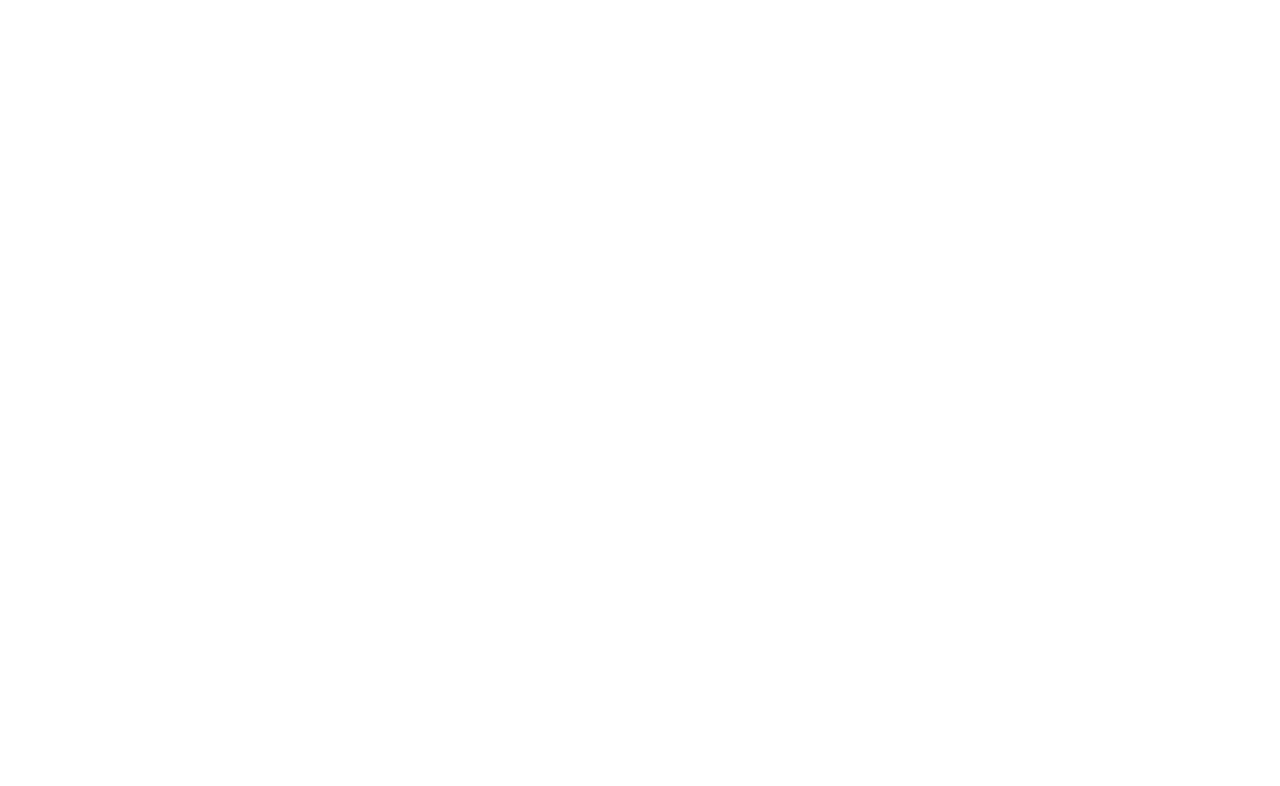
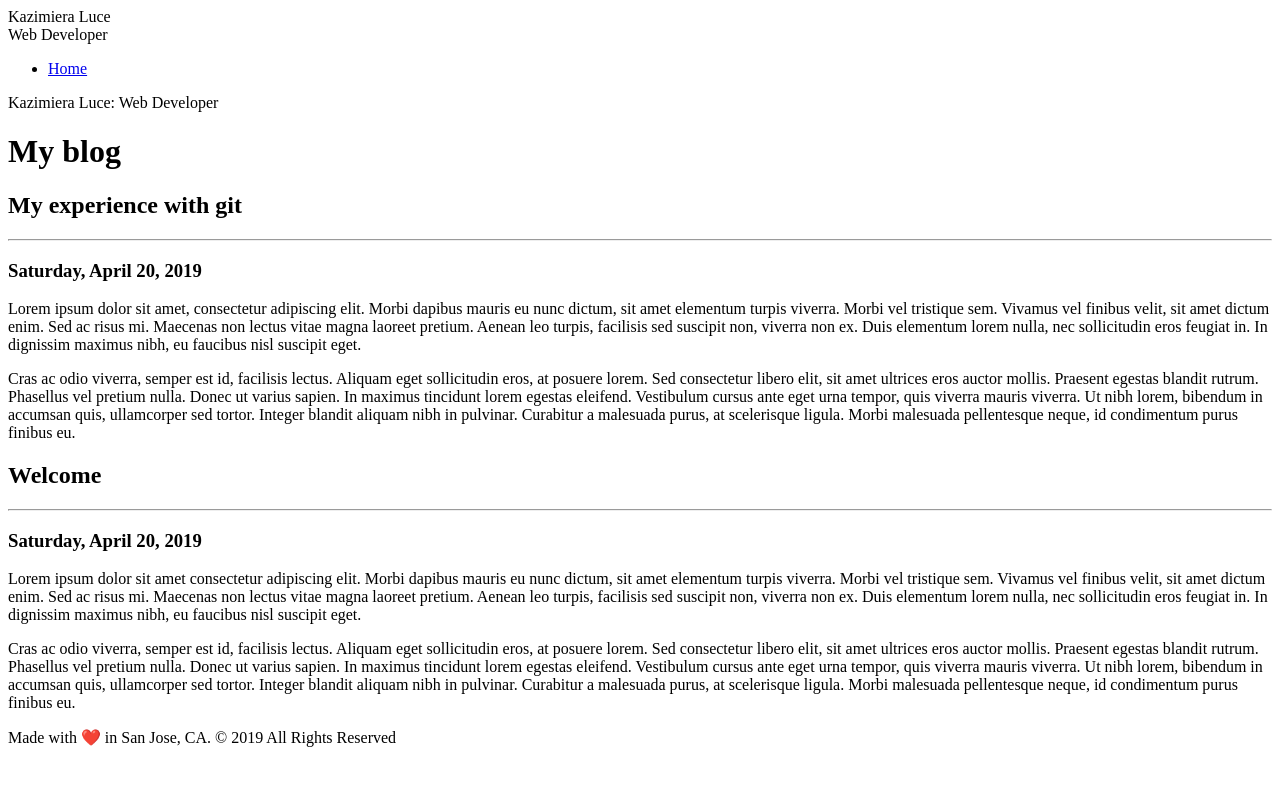
Before and after one commit to KazimieraLuce/personal-blog, a plain HTML site: page index.html in a window 1280 px wide. Drawn offline with Linux system fonts and the light colour scheme.

Commit message:
Add required HTML elements to the blog page skeleton.

```diff
--- a/index.html
+++ b/index.html
@@ -7,6 +7,74 @@
   <title>Kazimiera Luce - Web Developer</title>
 </head>
 <body>
+  <div class="parent">
+    <div class="wrapper">
+      <nav>
+        <div class="inner-wrap">
+          <div class="site-header">Kazimiera Luce</div>
+          <div class="site-subheader">Web Developer</div>
+          <ul class="site-navigation">
+            <li><a href="index.html">Home</a></li>
+          </ul>
+        </div>
+      </nav>
 
+      <main>
+        <div class="menu">
+          <div class="menu-icon" id="sidebarCollapse">
+            <span class="mobile-header">Kazimiera Luce: Web Developer</span>
+          </div>
+        </div>
+
+      <h1>My blog</h1>
+      <article>
+        <h2>My experience with git</h2>
+        <hr/>
+        <h3>Saturday, April 20, 2019</h3>
+        <p>
+           Lorem ipsum dolor sit amet, consectetur adipiscing elit. Morbi dapibus mauris eu nunc
+           dictum, sit amet elementum turpis viverra. Morbi vel tristique sem. Vivamus vel finibus velit, sit amet
+           dictum enim. Sed ac risus mi. Maecenas non lectus vitae magna laoreet pretium. Aenean leo turpis, facilisis
+           sed suscipit non, viverra non ex. Duis elementum lorem nulla, nec sollicitudin eros feugiat in. In
+           dignissim maximus nibh, eu faucibus nisl suscipit eget.
+         </p>
+         <p>
+          Cras ac odio viverra, semper est id, facilisis lectus. Aliquam eget sollicitudin eros, at posuere lorem.
+          Sed consectetur libero elit, sit amet ultrices eros auctor mollis. Praesent egestas blandit rutrum. Phasellus vel pretium nulla. Donec ut varius sapien. In maximus tincidunt lorem egestas eleifend. Vestibulum cursus ante
+          eget urna tempor, quis viverra mauris viverra. Ut nibh lorem, bibendum in accumsan quis, ullamcorper sed
+          tortor. Integer blandit aliquam nibh in pulvinar. Curabitur a malesuada purus, at scelerisque ligula. Morbi
+          malesuada pellentesque neque, id condimentum purus finibus eu.
+        </p>
+      </article>
+
+      <article>
+        <h2>Welcome</h2>
+        <hr />
+        <h3>Saturday, April 20, 2019</h3>
+        <p>
+          Lorem ipsum dolor sit amet consectetur adipiscing elit. Morbi dapibus mauris eu nunc
+          dictum, sit amet elementum turpis viverra. Morbi vel tristique sem. Vivamus vel finibus velit, sit amet
+          dictum enim. Sed ac risus mi. Maecenas non lectus vitae magna laoreet pretium. Aenean leo turpis, facilisis
+          sed suscipit non, viverra non ex. Duis elementum lorem nulla, nec sollicitudin eros feugiat in. In
+          dignissim
+          maximus nibh, eu faucibus nisl suscipit eget.
+        </p>
+        <p>
+          Cras ac odio viverra, semper est id, facilisis lectus. Aliquam eget sollicitudin eros, at posuere lorem.
+          Sed
+          consectetur libero elit, sit amet ultrices eros auctor mollis. Praesent egestas blandit rutrum. Phasellus
+          vel
+          pretium nulla. Donec ut varius sapien. In maximus tincidunt lorem egestas eleifend. Vestibulum cursus ante
+          eget urna tempor, quis viverra mauris viverra. Ut nibh lorem, bibendum in accumsan quis, ullamcorper sed
+          tortor. Integer blandit aliquam nibh in pulvinar. Curabitur a malesuada purus, at scelerisque ligula. Morbi
+          malesuada pellentesque neque, id condimentum purus finibus eu.
+        </p>
+      </article>
+      <footer>
+        Made with ❤️ in San Jose, CA. © 2019 All Rights Reserved
+      </footer>
+      </main>
+    </div>
+  </div>
 </body>
 </html>
```
